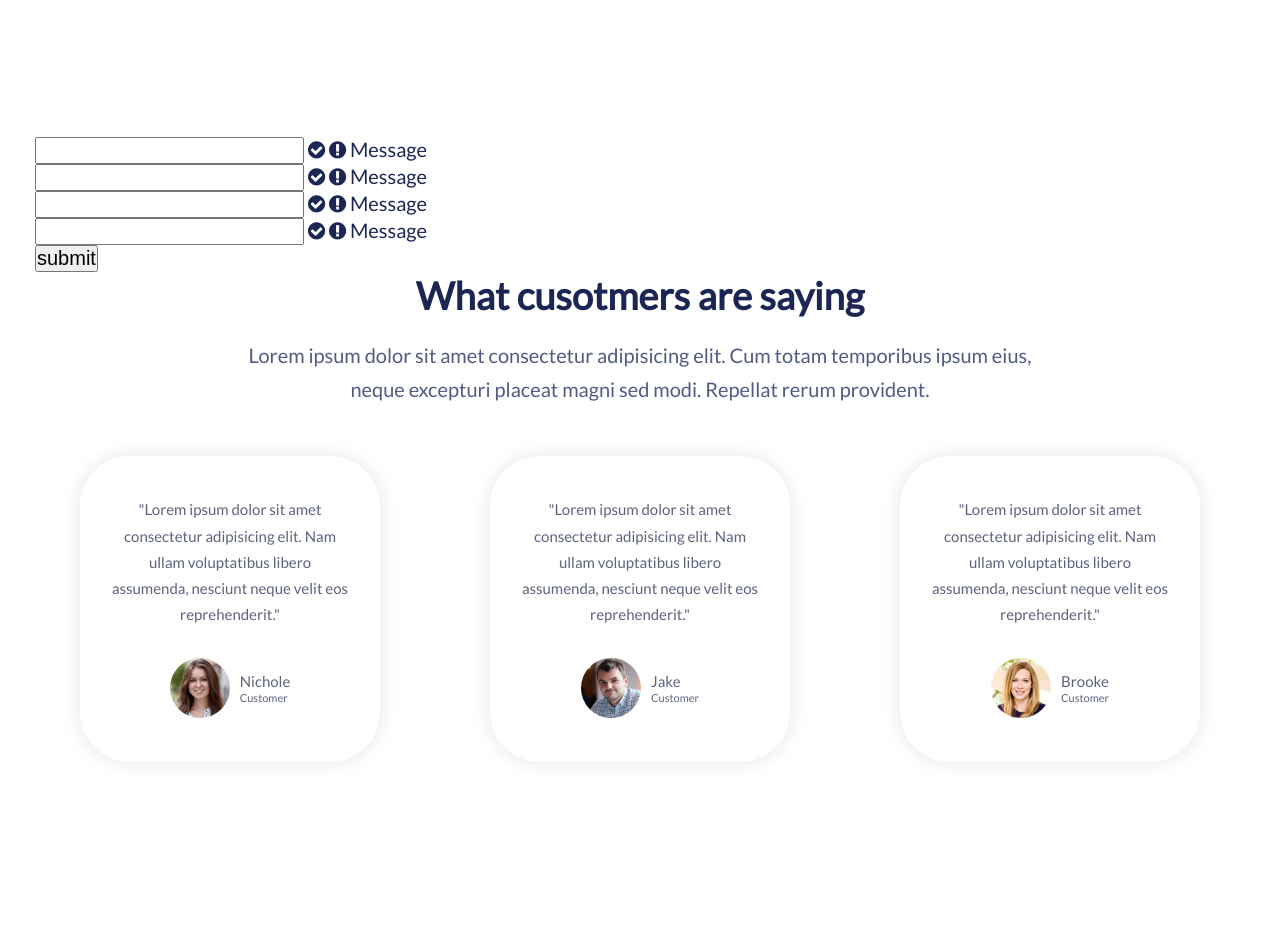
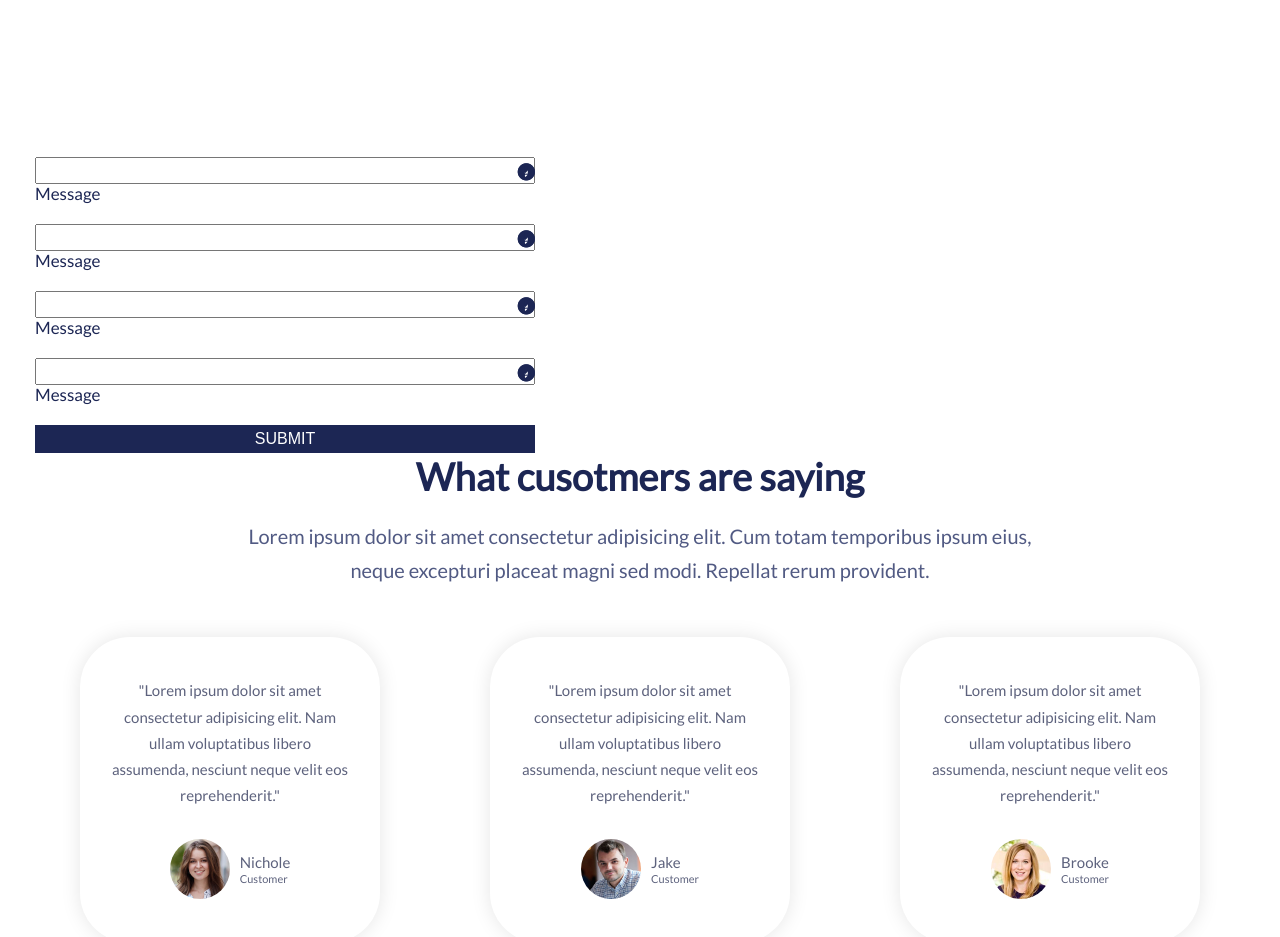
Before and after one commit to Tcodingg/project_managment, a plain HTML site: page index.html in a window 1280 px wide. Shown: the part 3140-4077 px from the top of the page. Before the commit the page ends 3942 px from the top, so only its background shows below. Drawn offline with Linux system fonts and the light colour scheme.

Commit message:
add style to form

```diff
--- a/index.html
+++ b/index.html
@@ -26,11 +26,6 @@
           <section class="line"></section>
         </section>
         <nav class="menu">
-          <!-- <li>Home</li>
-					<li>Support</li>
-					<li>Services</li>
-					<li>Contact</li> -->
-
           <li><a href="#">Home</a></li>
           <li><a href="#">Support</a></li>
           <li><a href="#">Services</a></li>
@@ -120,7 +115,7 @@
         </section>
       </section>
 
-      <form id="form" action="">
+      <form class="form" id="form" action="">
         <section class="form-control">
           <input type="text" />
           <i class="fa fa-check-circle" aria-hidden="true"></i>
--- a/style.css
+++ b/style.css
@@ -349,8 +349,58 @@ header {
 }
 
 .form {
-	background: greenyellow;
+
+	display: flex;
+	flex-direction: column;
+	justify-content: center;
+
+	width: 100%;
+	max-width: 500px;
+
+	border-radius: 5px;
 }
+
+.form-control {
+
+	position: relative;
+	margin-top: 20px;
+	padding-bottom: 20px;
+
+}
+
+.form-control i,
+small {
+	position: absolute;
+}
+
+.form-control small {
+	position: absolute;
+	bottom: 0px;
+	left: 0px;
+	font-size: 17px;
+}
+
+.form-control i {
+	top: 5px;
+	right: 0px;
+}
+
+.form-control input {
+	width: 100%;
+}
+
+.form button {
+	margin-top: 20px;
+	text-transform: uppercase;
+	color: white;
+	background: var(--primary-color);
+	border: none;
+	padding: 5px;
+	font-size: 16px;
+
+}
+
+
 
 @media (min-width: 768px) {
 	header {
```
